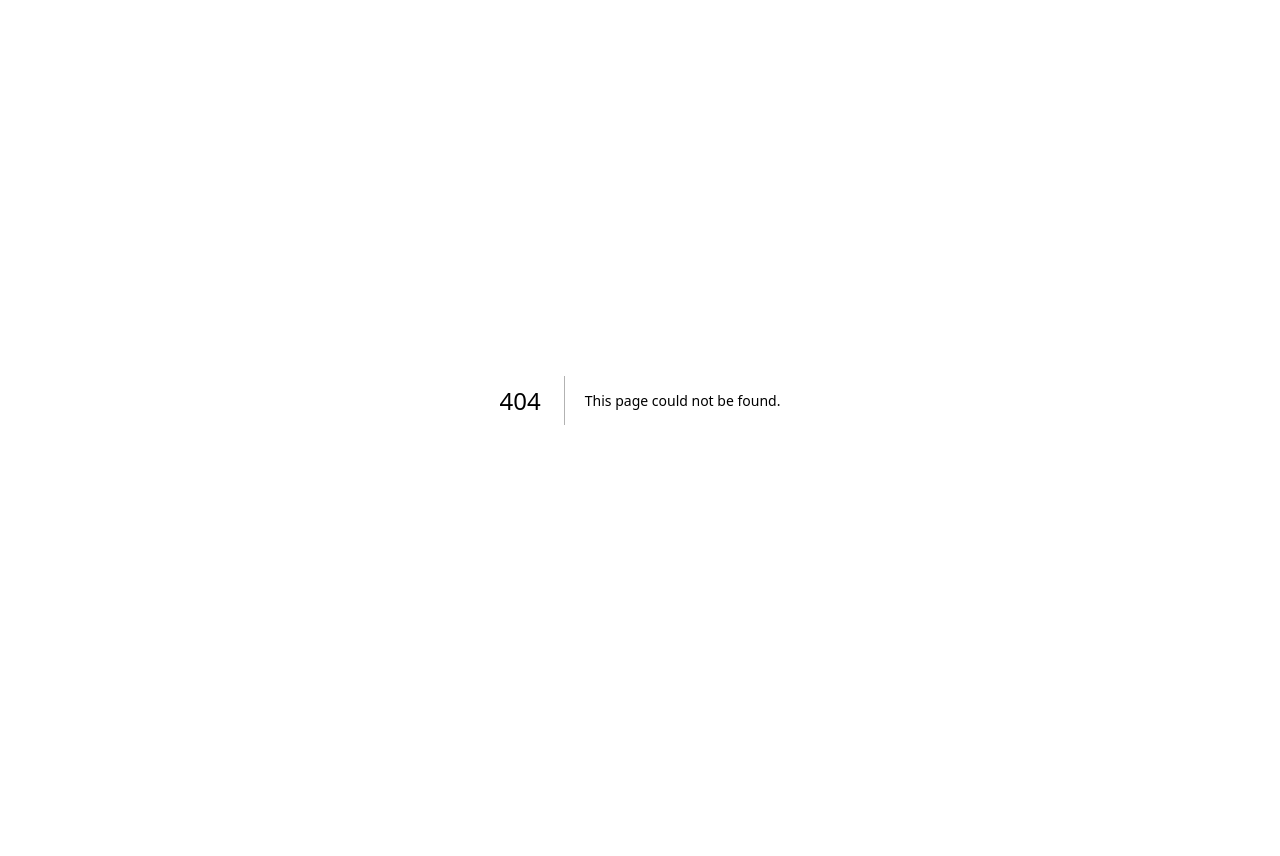
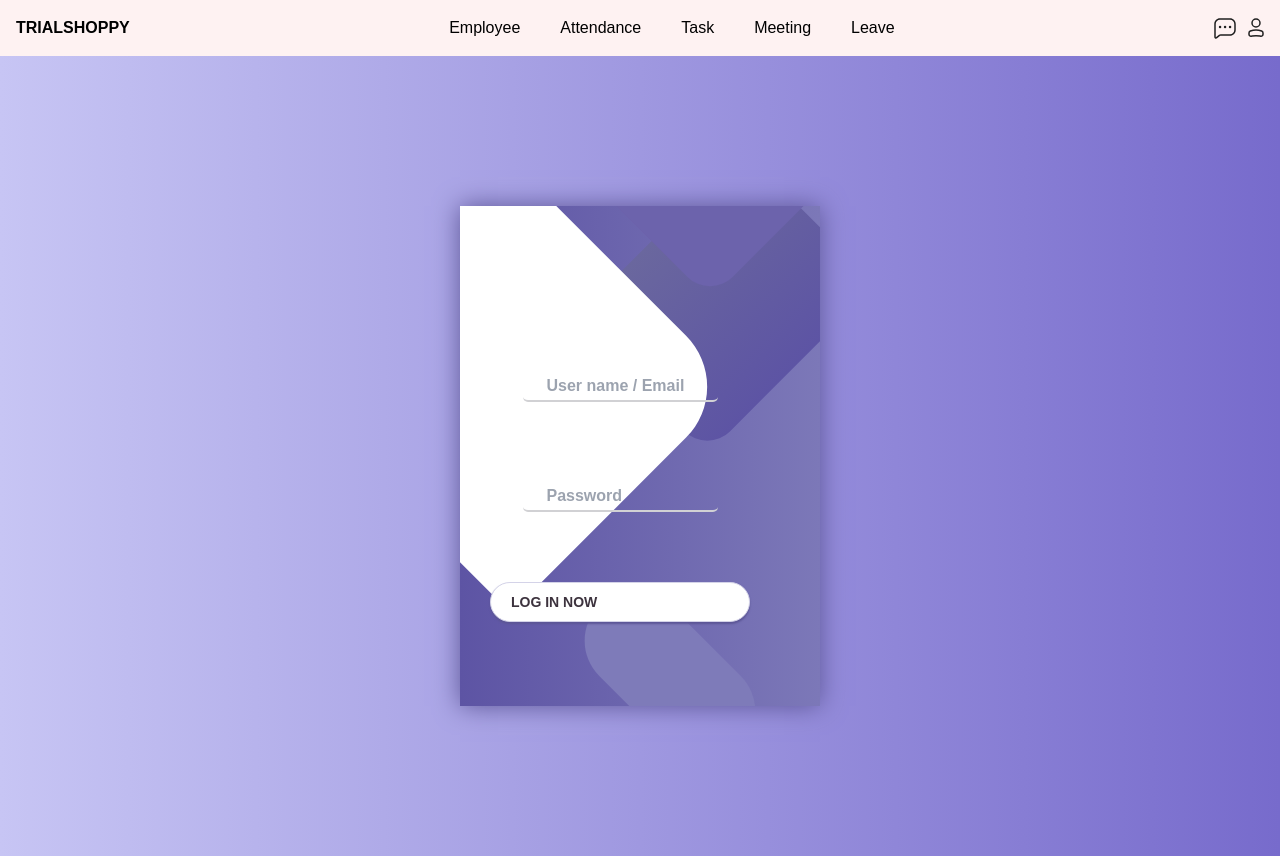
Before and after one commit to AnshuMishra01/Trialhub-1, a Next.js app: page /components/login in a window 1280 px wide. Before the commit this address had no page. Before the commit the page ends 800 px from the top, so only its background shows below. Built offline with nearby package versions, Linux system fonts and the light colour scheme.

Commit message:
Login/Signup
I am bad at commenting but will do the commenting part to:

added to TSX files Login and Sign
The backend is missing, it's just the layout or Fronted part of the Authorization

```diff
--- /dev/null
+++ b/pages/components/login.tsx
@@ -0,0 +1,38 @@
+import React from 'react'
+import Header from './header'
+
+function Login() {
+  return (
+    <div>
+      <Header />
+        <div className="container">
+	<div className="screen">
+		<div className="screen__content">
+			<form className="login">
+				<div className="login__field">
+					<i className="login__icon fas fa-user"></i>
+					<input type="text" className="login__input" placeholder="User name / Email" />
+				</div>
+				<div className="login__field">
+					<i className="login__icon fas fa-lock"></i>
+					<input type="password" className="login__input" placeholder="Password" />
+				</div>
+				<button className="button login__submit">
+					<span className="button__text">Log In Now</span>
+					<i className="button__icon fas fa-chevron-right"></i>
+				</button>
+			</form>
+		</div>
+		<div className="screen__background">
+			<span className="screen__background__shape screen__background__shape4"></span>
+			<span className="screen__background__shape screen__background__shape3"></span>
+			<span className="screen__background__shape screen__background__shape2"></span>
+			<span className="screen__background__shape screen__background__shape1"></span>
+		</div>
+	</div>
+</div>
+    </div>
+  )
+}
+
+export default Login
--- /dev/null
+++ b/pages/components/signup.tsx
@@ -0,0 +1,25 @@
+import React from 'react'
+import Header from './header'
+
+function signup() {
+  return (
+    <div>
+      <Header />
+    <div className="main text-center sign">
+		<input type="checkbox" id="chk" aria-hidden="true"/>
+
+			<div className="signup">
+				<form>
+					<label for="chk" aria-hidden="true">Sign up</label>
+					<input type="text" name="txt" placeholder="User name" required="" />
+					<input type="email" name="email" placeholder="Email" required="" />
+					<input type="password" name="pswd" placeholder="Password" required="" />
+					<button>Sign up</button>
+				</form>
+			</div>
+    </div>
+    </div>
+  )
+}
+
+export default signup
--- a/pages/index.tsx
+++ b/pages/index.tsx
@@ -1,3 +1,4 @@
+import Link from 'next/link';
 import React from 'react';
 import Header from './components/header';
 
@@ -7,6 +8,14 @@ const index = () => {
   return (
     <div>
       <Header />
+      <div className='text-center mt-20'>
+        <h1 className='text-5xl font-bold border-2 border-black rounded-xl p-5 mx-60 bg-pink-50 '>LogIn/SignUp</h1>
+        <div className='text-center text-xl font-semibold pt-40 space-x-20'>
+        <Link className=' bg-white border-4 border-black rounded-xl p-5 hover:bg-pink-50 ' href='../components/login'>Log In</Link>
+        <Link className='bg-white border-4 border-black rounded-xl p-5 hover:bg-pink-50' href='../components/signup'>SignUp</Link>
+        </div>
+
+      </div>
     </div>
   )
 }
--- a/pages/meeting.tsx
+++ b/pages/meeting.tsx
@@ -1,12 +1,10 @@
 import React from 'react'
 import Header from './components/header'
-import calender from './components/calender'
 
 function meeting() {
   return (
     <div>
       <Header />
-      <calender />
     </div>
 
   )
--- a/styles/globals.css
+++ b/styles/globals.css
@@ -32,3 +32,221 @@ a {
     background-size: 100% 3px;
     background-position: 0 100%
 }
+
+@import url('https://fonts.googleapis.com/css?family=Raleway:400,700');
+
+* {
+	box-sizing: border-box;
+	margin: 0;
+	padding: 0;
+	font-family: Raleway, sans-serif;
+}
+
+body {
+	background: linear-gradient(90deg, #C7C5F4, #776BCC);
+}
+
+.container {
+	display: flex;
+	align-items: center;
+	justify-content: center;
+	min-height: 100vh;
+}
+
+.screen {
+	background: linear-gradient(90deg, #5D54A4, #7C78B8);
+	position: relative;
+	height: 500px;
+	width: 360px;
+	box-shadow: 0px 0px 24px #5C5696;
+}
+
+.screen__content {
+	z-index: 1;
+	position: relative;
+	height: 100%;
+}
+
+.screen__background {
+	position: absolute;
+	top: 0;
+	left: 0;
+	right: 0;
+	bottom: 0;
+	z-index: 0;
+	-webkit-clip-path: inset(0 0 0 0);
+	clip-path: inset(0 0 0 0);
+}
+
+.screen__background__shape {
+	transform: rotate(45deg);
+	position: absolute;
+}
+
+.screen__background__shape1 {
+	height: 320px;
+	width: 520px;
+	background: #FFF;
+	top: -50px;
+	right: 120px;
+	border-radius: 0 72px 0 0;
+}
+
+.screen__background__shape2 {
+	height: 220px;
+	width: 220px;
+	background: #6C63AC;
+	top: -172px;
+	right: 0;
+	border-radius: 32px;
+}
+
+.screen__background__shape3 {
+	height: 240px;
+	width: 190px;
+	background: linear-gradient(270deg, #5D54A4, #6A679E);
+	top: -24px;
+	right: 0;
+	border-radius: 32px;
+}
+
+.screen__background__shape4 {
+	height: 100px;
+	width: 200px;
+	background: #7E7BB9;
+	top: 420px;
+	right: 50px;
+	border-radius: 60px;
+}
+
+.login {
+	width: 320px;
+	padding: 30px;
+	padding-top: 126px;
+}
+
+.login__field {
+	padding: 20px 0px;
+	position: relative;
+}
+
+.login__icon {
+	position: absolute;
+	top: 20px;
+	color: #7875B5;
+}
+
+.login__input {
+	border: none;
+	border-bottom: 2px solid #D1D1D4;
+	background: none;
+	padding: 10px;
+	padding-left: 24px;
+	font-weight: 700;
+	width: 75%;
+	transition: .2s;
+}
+
+.login__input:active,
+.login__input:focus,
+.login__input:hover {
+	outline: none;
+	border-bottom-color: #6A679E;
+}
+
+.login__submit {
+	background: #fff;
+	font-size: 14px;
+	margin-top: 30px;
+	padding: 16px 20px;
+	border-radius: 26px;
+	border: 1px solid #D4D3E8;
+	text-transform: uppercase;
+	font-weight: 700;
+	display: flex;
+	align-items: center;
+	width: 100%;
+	color: #3d333e;
+	box-shadow: 0px 2px 2px #5C5696;
+	cursor: pointer;
+	transition: .2s;
+}
+
+.login__submit:active,
+.login__submit:focus,
+.login__submit:hover {
+	border-color: #6A679E;
+	outline: none;
+}
+
+.button__icon {
+	font-size: 24px;
+	margin-left: auto;
+	color: #7875B5;
+}
+
+
+.main{
+	width: 350px;
+	height: 500px;
+	background: red;
+	overflow: hidden;
+	background: url("https://doc-08-2c-docs.googleusercontent.com/docs/securesc/68c90smiglihng9534mvqmq1946dmis5/fo0picsp1nhiucmc0l25s29respgpr4j/1631524275000/03522360960922298374/03522360960922298374/1Sx0jhdpEpnNIydS4rnN4kHSJtU1EyWka?e=view&authuser=0&nonce=gcrocepgbb17m&user=03522360960922298374&hash=tfhgbs86ka6divo3llbvp93mg4csvb38") no-repeat center/ cover;
+	border-radius: 10px;
+	box-shadow: 5px 20px 50px #000;
+}
+#chk{
+	display: none;
+}
+.signup{
+	position: relative;
+	width:100%;
+	height: 100%;
+}
+label{
+	color: rgb(255, 255, 255);
+	font-size: 2.3em;
+	justify-content: center;
+	display: flex;
+	margin: 60px;
+	font-weight: bold;
+	cursor: pointer;
+	transition: .5s ease-in-out;
+}
+input{
+	width: 60%;
+	height: 30px;
+	background: #e0dede;
+	justify-content: center;
+	display: flex;
+	margin: 20px auto;
+	padding: 10px;
+	border: none;
+	outline: none;
+	border-radius: 5px;
+}
+button{
+	width: 60%;
+	height: 40px;
+	margin: 10px auto;
+	justify-content: center;
+	display: block;
+	color: #fff;
+	background: #573b8a;
+	font-size: 1em;
+	font-weight: bold;
+	margin-top: 20px;
+	outline: none;
+	border: none;
+	border-radius: 5px;
+	transition: .2s ease-in;
+	cursor: pointer;
+}
+button:hover{
+	background: #6d44b8;
+}
+
+.sign{
+  margin-left: 600px;
+  margin-top:100px;
+}
```
